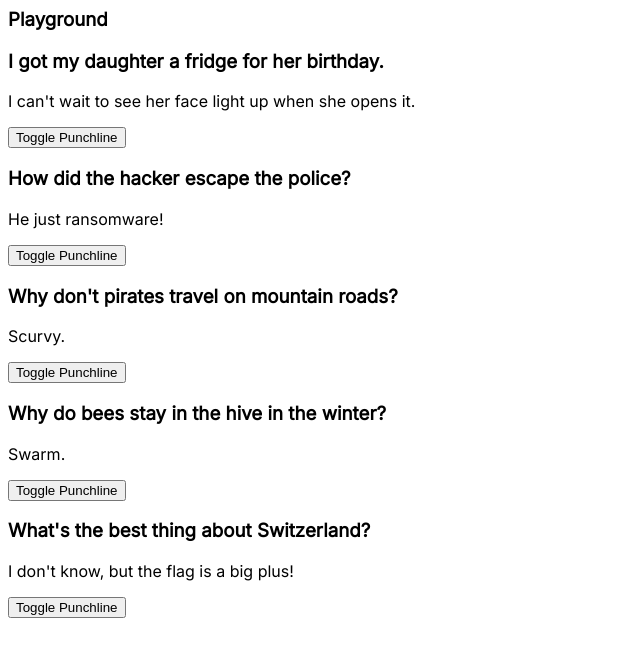
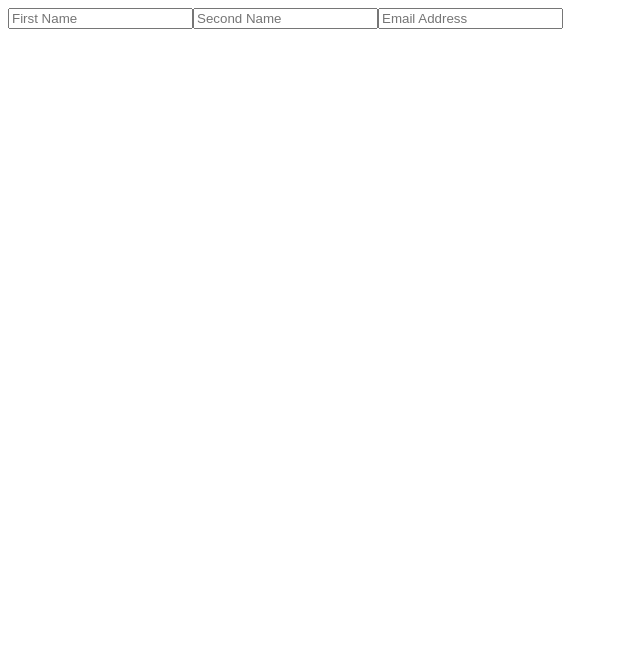
Before and after one commit to ahmdyassr/scrimba-course, a React (Vite) app: page / in a window 1280 px wide. Shown: the top 656 px of the page, without its empty margins (0-640 px from the left). Built offline with nearby package versions, Linux system fonts and the light colour scheme.

Commit message:
More progress into the React course

```diff
--- a/src/Playground.jsx
+++ b/src/Playground.jsx
@@ -1,19 +1,28 @@
 import React, {useState} from 'react'
-import jokesData from './jokesData'
-import Joke from './components/Joke'
 
 export default function Playground() {
+  const [formData, setFormData] = useState({
+    firstName: '',
+    lastName: '',
+    email: ''
+  })
+
+  function handleChange(e) {
+    setFormData( prevFormData => {
+      return {
+        ...prevFormData,
+        [e.target.name]: e.target.value
+      }
+    })
+
+    console.log(formData)
+  }
+
   return (
-    <div>
-      <h3>Playground</h3>
-
-      {
-        jokesData.map( ({id, setup, punchline}) => {
-          return (
-            <Joke key={id} headline={setup} punchline={punchline}/>
-          )
-        })
-      }
-    </div>
+    <form action="">
+      <input type='text' name='firstName' placeholder='First Name' value={formData.firstName.value} onChange={handleChange} />
+      <input type='text' name='lastName' placeholder='Second Name' value={formData.lastName.value} onChange={handleChange} />
+      <input type='email' name='email' placeholder='Email Address' value={formData.email.value} onChange={handleChange} />
+    </form>
   );
 }
--- a/src/components/Counter.jsx
+++ /dev/null
@@ -1,6 +0,0 @@
-export default function Counter({isFilled}) {
-
-  return (
-    <h1> {isFilled ? 'Yes' : 'No'} </h1>
-  );
-}
--- a/src/components/Joke.jsx
+++ /dev/null
@@ -1,17 +0,0 @@
-import {useState} from 'react';
-
-export default function Joke({headline, punchline}) {
-
-  const [isShown, setIsShown] = useState(true)
-  const toggle = () => {
-    setIsShown( prevIsShown => !prevIsShown )
-  }
-
-  return (
-    <div>
-      <h3>{headline}</h3>
-      <p>{ isShown && punchline}</p>
-      <button onClick={toggle}>Toggle Punchline</button>
-    </div>
-  )
-}
--- a/src/jokesData.js
+++ /dev/null
@@ -1,27 +0,0 @@
-export default [
-    {
-        id: 1,
-        setup: "I got my daughter a fridge for her birthday.",
-        punchline: "I can't wait to see her face light up when she opens it."
-    },
-    {
-        id: 2,
-        setup: "How did the hacker escape the police?",
-        punchline: "He just ransomware!"
-    },
-    {
-        id: 3,
-        setup: "Why don't pirates travel on mountain roads?",
-        punchline: "Scurvy."
-    },
-    {
-        id: 4,
-        setup: "Why do bees stay in the hive in the winter?",
-        punchline: "Swarm."
-    },
-    {
-        id: 5,
-        setup: "What's the best thing about Switzerland?",
-        punchline: "I don't know, but the flag is a big plus!"
-    }
-]
```
Also changed, not shown: src/App.jsx (+5 -4 lines), src/components/Box.jsx (deleted, +0 -12 lines), src/memesData.json (indentation only).
